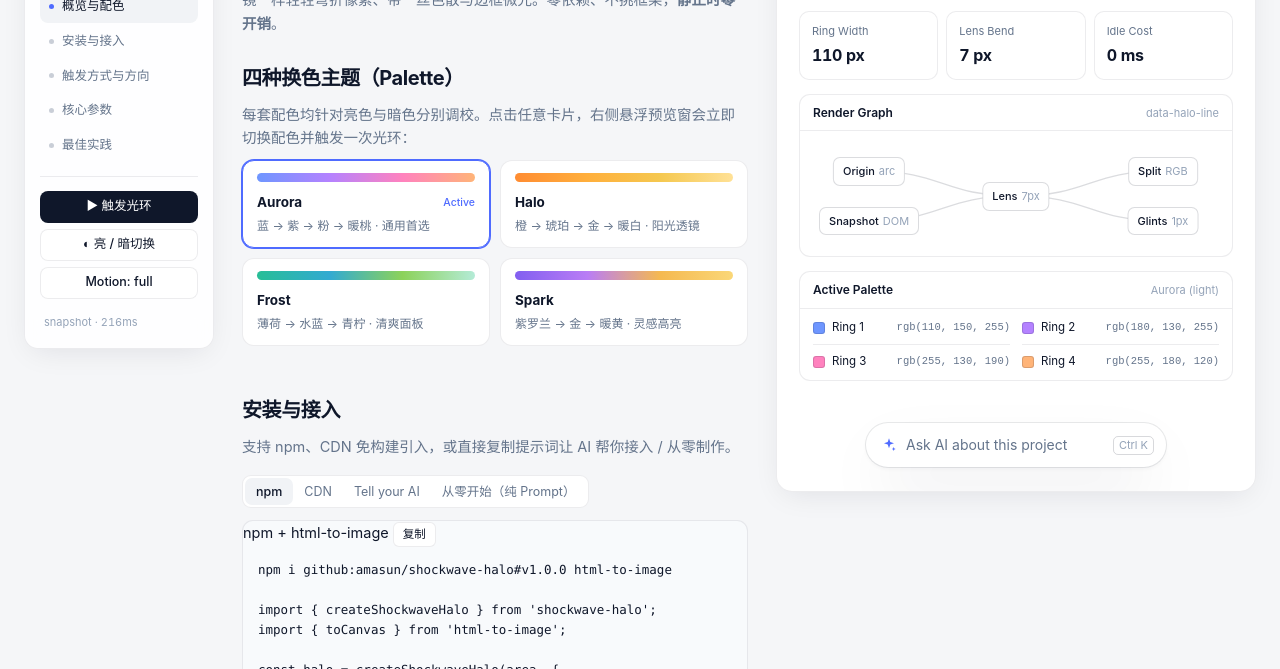
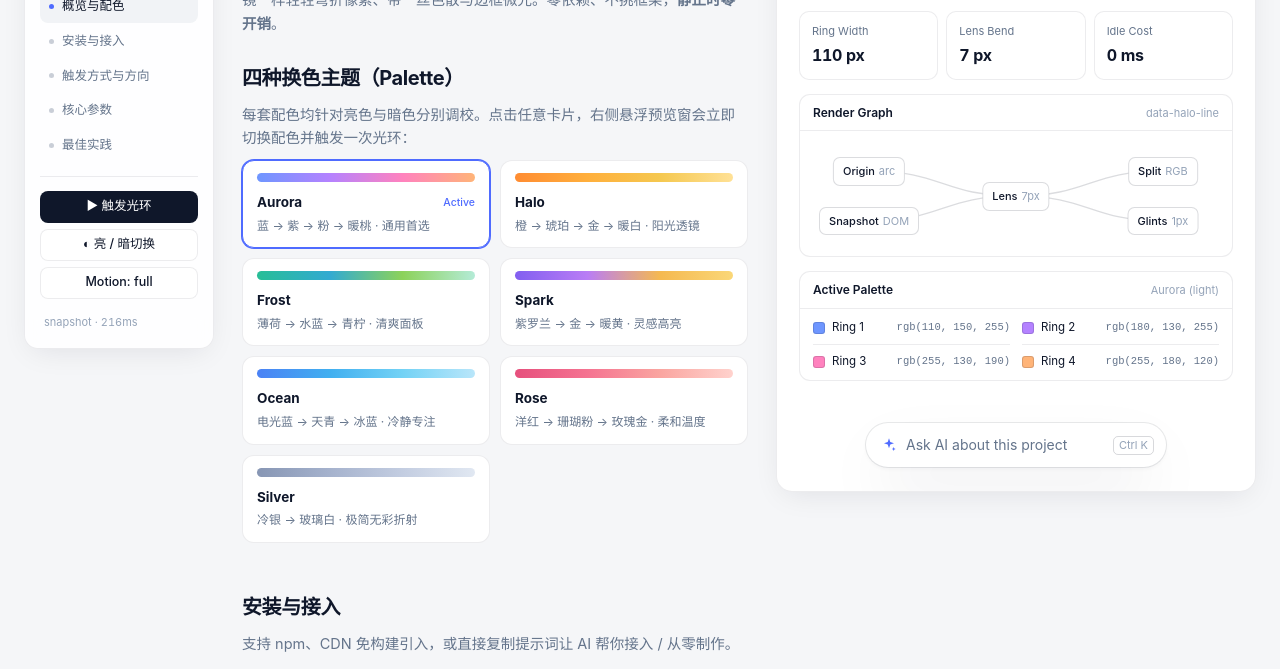
Before and after one commit to amasun/shockwave-halo, a website: page demo/index.html in a window 1280 px wide. Shown: the part 116-785 px from the top of the page. Drawn offline with nearby package versions, Linux system fonts and the light colour scheme.

Commit message:
feat: add Ocean, Rose, and Silver color palettes

```diff
--- a/demo/index.html
+++ b/demo/index.html
@@ -443,6 +443,9 @@ const PAL_INFO = {
   Halo:   '橙 → 琥珀 → 金 → 暖白 · 阳光透镜',
   Frost:  '薄荷 → 水蓝 → 青柠 · 清爽面板',
   Spark:  '紫罗兰 → 金 → 暖黄 · 灵感高亮',
+  Ocean:  '电光蓝 → 天青 → 冰蓝 · 冷静专注',
+  Rose:   '洋红 → 珊瑚粉 → 玫瑰金 · 柔和温度',
+  Silver: '冷银 → 玻璃白 · 极简无彩折射',
 };
 const palEl = $('#palettes');
 
--- a/shockwave-halo.js
+++ b/shockwave-halo.js
@@ -12,6 +12,9 @@ export const PALETTES = {
   Halo:   { dark: [[255,150,60],[255,190,70],[255,225,120],[255,245,210]],  light: [[255,140,50],[255,175,60],[245,200,80],[255,225,150]] },
   Frost:  { dark: [[80,220,175],[70,195,225],[180,240,150],[235,255,245]],  light: [[40,190,150],[50,170,210],[140,210,90],[180,235,215]] },
   Spark:  { dark: [[140,100,255],[200,130,255],[255,200,110],[255,235,170]], light: [[130,95,240],[185,125,245],[245,185,80],[250,215,120]] },
+  Ocean:  { dark: [[60,120,255],[50,185,255],[120,225,255],[220,245,255]],  light: [[75,130,245],[65,175,240],[115,210,245],[185,230,250]] },
+  Rose:   { dark: [[245,75,130],[255,120,155],[255,175,170],[255,225,225]], light: [[230,80,125],[245,115,145],[250,165,160],[255,210,205]] },
+  Silver: { dark: [[150,170,210],[190,205,230],[225,232,245],[255,255,255]], light: [[135,150,180],[165,178,205],[195,205,225],[225,232,242]] },
 };
 
 const DEFAULTS = {
```
Also changed, not shown: README.en.md (+6 -3 lines), README.md.
